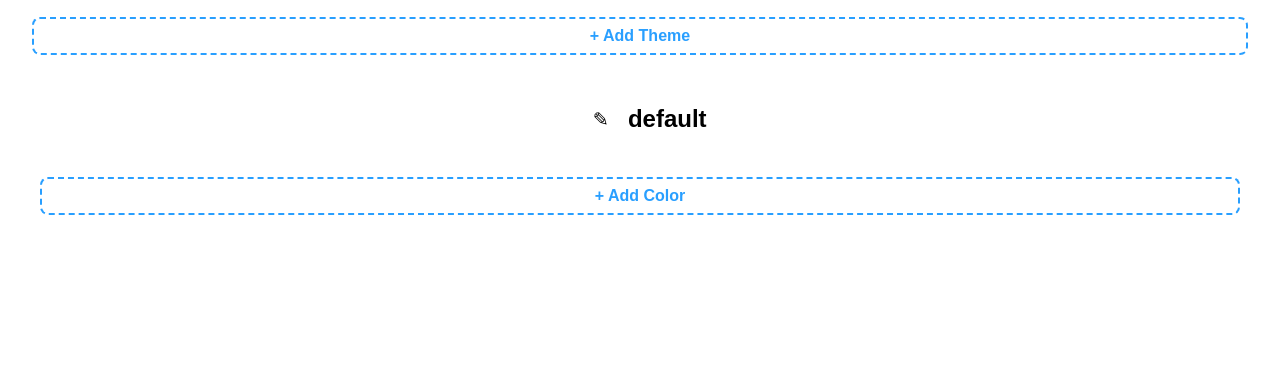
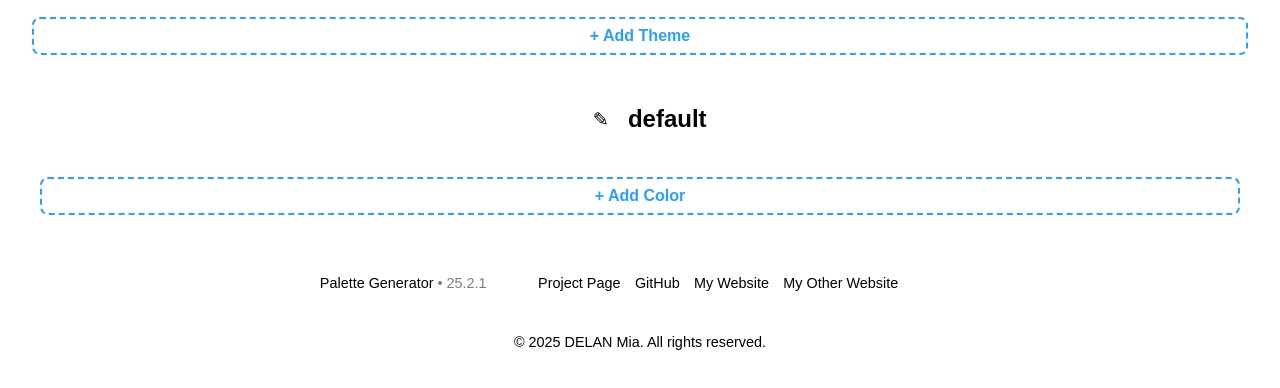
Before and after one commit to MiaKiwi/palette-generator, a plain HTML site: page index.html in a window 1280 px wide. Shown: the part 130-518 px from the top of the page. Drawn offline with Linux system fonts and the light colour scheme.

Commit message:
feat: footer + favicon

```diff
--- a/assets/styles/app.css
+++ b/assets/styles/app.css
@@ -301,3 +301,5 @@ button {
     height: 3em;
     cursor: pointer;
 }
+
+.kw-footer{box-sizing: border-box;background-color:var(--bg-90);color:var(--text-10);padding:.5em;display:grid;grid-template-areas:"strapline strapline strapline" "info links links" "notices notices notices";grid-template-columns:1fr 1fr 1fr;grid-template-rows:auto 1fr auto;grid-gap:1em;width:100%;padding-left:max(0.75rem, calc((100% - 80ch) / 2));padding-right:max(0.75rem, calc((100% - 80ch) / 2));font-size:.9em}.kw-footer .strapline{grid-area:strapline;text-align:center}.kw-footer .info{grid-area:info}.kw-footer .links{grid-area:links;display:flex;flex-direction:row;flex-wrap:wrap;gap:1em;height:fit-content}.kw-footer .links a{color:var(--text-10);text-decoration:none}.kw-footer .links a:hover{color:var(--text-20);text-decoration:underline}.kw-footer .notices{grid-area:notices}
--- a/index.html
+++ b/index.html
@@ -8,10 +8,31 @@
     <link rel="stylesheet" href="assets/styles/app.css">
     <link rel="stylesheet" href="assets/styles/fields.css">
     <script type="module" src="assets/modules/app/Bootstrap.mjs"></script>
+    <link rel="shortcut icon" href="https://mia.kiwi/favicon.ico" type="image/x-icon">
 </head>
 
 <body>
     <main id="main" class="main"></main>
+
+    <footer class="kw-footer">
+        <div class="strapline">
+            <p></p>
+        </div>
+        <div class="info">
+            <p style="margin-top: 0;">Palette Generator <span style="opacity: 0.5;">• 25.2.1</span></p>
+        </div>
+        <div class="links">
+            <a href="https://mia.kiwi/projects/kiwi.mia.0020/25.2.1" target="_blank" rel="noopener noreferrer">Project Page</a>
+            <a href="https://github.com/miakiwi/palette-generator" target="_blank" rel="noopener noreferrer">GitHub</a>
+            <a href="https://mia.kiwi" target="_blank" rel="noopener noreferrer">My Website</a>
+            <a href="https://delan.sh" target="_blank" rel="noopener noreferrer">My Other Website</a>
+        </div>
+        <div class="notices">
+            <p style="text-align: center;">© 2025 DELAN Mia. All rights reserved.</p>
+            <p></p>
+        </div>
+    </footer>
+
 </body>
 
 </html>
```
Also changed, not shown: 1 other file.
